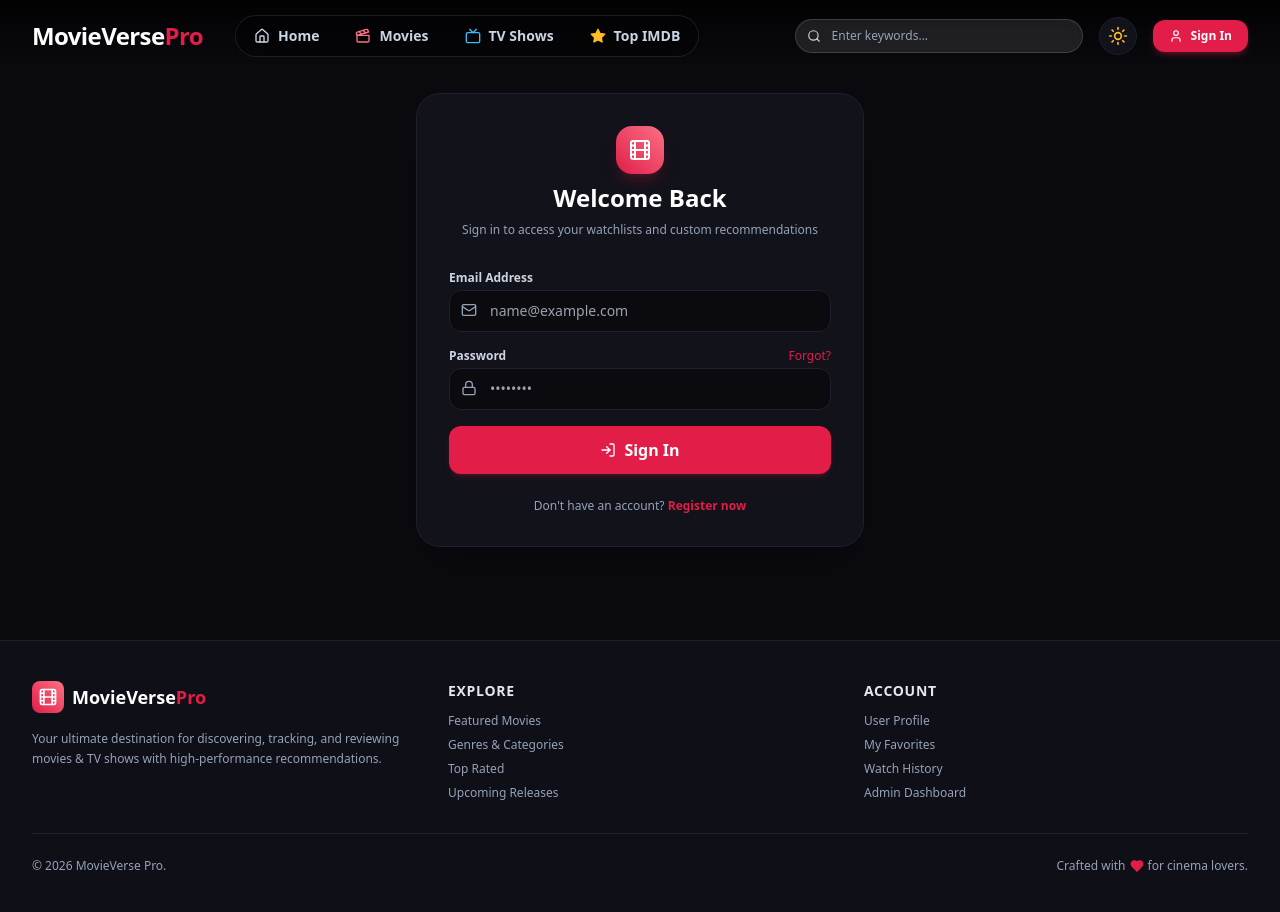
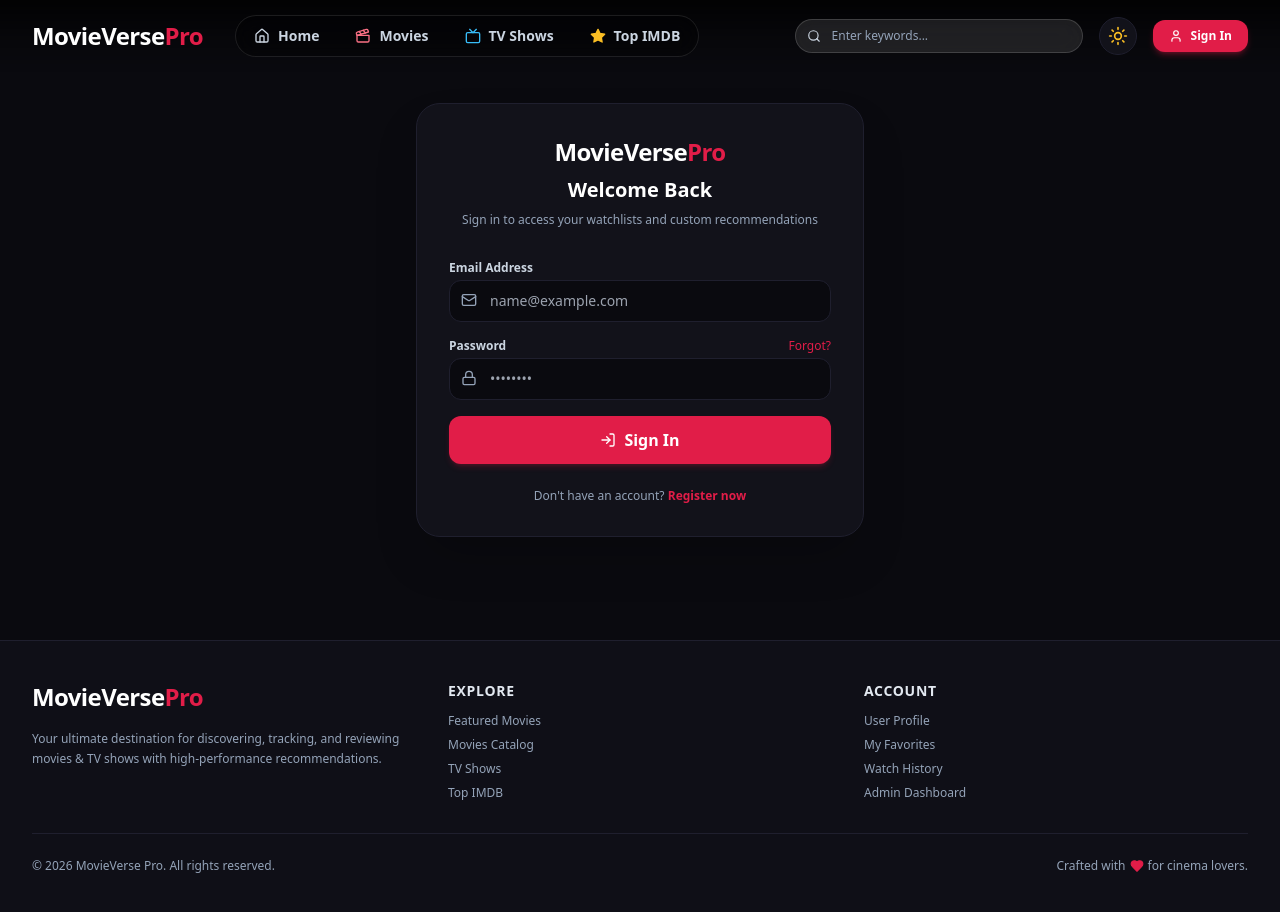
Before and after one commit to bipulchakma12/MovieVerse-Pro, a Next.js app in the folder client/: page /login in a window 1280 px wide. Built offline with nearby package versions, Linux system fonts and the light colour scheme.

Commit message:
style: remove square film icon boxes across footer, login, register, forgot-password, and not-found pages

```diff
--- a/client/src/app/forgot-password/page.tsx
+++ b/client/src/app/forgot-password/page.tsx
@@ -96,10 +96,12 @@ export default function ForgotPasswordPage() {
 
         {/* Header Icon & Title */}
         <div className="text-center space-y-2">
-          <div className="w-12 h-12 rounded-2xl bg-gradient-to-tr from-brand-600 to-rose-400 flex items-center justify-center mx-auto shadow-lg shadow-brand-500/20">
-            <KeyRound className="w-6 h-6 text-white" />
-          </div>
-          <h2 className="text-2xl font-bold text-slate-900 dark:text-white">
+          <Link href="/" className="inline-block hover:scale-105 transition-transform mb-2">
+            <span className="text-2xl font-black text-slate-900 dark:text-white tracking-tight">
+              MovieVerse<span className="text-brand-500 font-black">Pro</span>
+            </span>
+          </Link>
+          <h2 className="text-xl font-bold text-slate-900 dark:text-white">
             {step === 'request' ? 'Reset Your Password' : 'Set New Password'}
           </h2>
           <p className="text-xs text-slate-500 dark:text-slate-400">
--- a/client/src/app/login/page.tsx
+++ b/client/src/app/login/page.tsx
@@ -64,10 +64,12 @@ export default function LoginPage() {
 
         {/* Header */}
         <div className="text-center space-y-2 mb-8">
-          <div className="w-12 h-12 rounded-2xl bg-gradient-to-tr from-brand-600 to-rose-400 flex items-center justify-center mx-auto shadow-lg shadow-brand-500/20">
-            <Film className="w-6 h-6 text-white" />
-          </div>
-          <h2 className="text-2xl font-bold text-slate-900 dark:text-white">Welcome Back</h2>
+          <Link href="/" className="inline-block hover:scale-105 transition-transform">
+            <span className="text-2xl font-black text-slate-900 dark:text-white tracking-tight">
+              MovieVerse<span className="text-brand-500 font-black">Pro</span>
+            </span>
+          </Link>
+          <h2 className="text-xl font-bold text-slate-900 dark:text-white">Welcome Back</h2>
           <p className="text-xs text-slate-500 dark:text-slate-400">
             Sign in to access your watchlists and custom recommendations
           </p>
--- a/client/src/app/not-found.tsx
+++ b/client/src/app/not-found.tsx
@@ -5,9 +5,11 @@ import { Film } from 'lucide-react';
 export default function NotFound() {
   return (
     <div className="min-h-[70vh] flex flex-col items-center justify-center text-center px-4">
-      <div className="w-16 h-16 rounded-2xl bg-brand-500/10 text-brand-500 flex items-center justify-center mb-4">
-        <Film className="w-8 h-8" />
-      </div>
+      <Link href="/" className="mb-4 inline-block hover:scale-105 transition-transform">
+        <span className="text-3xl font-black text-slate-900 dark:text-white tracking-tight">
+          MovieVerse<span className="text-brand-500 font-black">Pro</span>
+        </span>
+      </Link>
       <h1 className="text-4xl font-black text-slate-900 dark:text-white mb-2">404 - Page Not Found</h1>
       <p className="text-sm text-slate-500 dark:text-slate-400 max-w-md mb-6">
         The movie or page you are looking for does not exist or has been moved.
--- a/client/src/app/register/page.tsx
+++ b/client/src/app/register/page.tsx
@@ -64,10 +64,12 @@ export default function RegisterPage() {
 
         {/* Header */}
         <div className="text-center space-y-2 mb-8">
-          <div className="w-12 h-12 rounded-2xl bg-gradient-to-tr from-brand-600 to-rose-400 flex items-center justify-center mx-auto shadow-lg shadow-brand-500/20">
-            <Film className="w-6 h-6 text-white" />
-          </div>
-          <h2 className="text-2xl font-bold text-slate-900 dark:text-white">Create Account</h2>
+          <Link href="/" className="inline-block hover:scale-105 transition-transform">
+            <span className="text-2xl font-black text-slate-900 dark:text-white tracking-tight">
+              MovieVerse<span className="text-brand-500 font-black">Pro</span>
+            </span>
+          </Link>
+          <h2 className="text-xl font-bold text-slate-900 dark:text-white">Create Account</h2>
           <p className="text-xs text-slate-500 dark:text-slate-400">
             Join MovieVerse Pro for unlimited movies and reviews
           </p>
--- a/client/src/components/Footer.tsx
+++ b/client/src/components/Footer.tsx
@@ -2,7 +2,7 @@
 
 import React from 'react';
 import Link from 'next/link';
-import { Film, Heart } from 'lucide-react';
+import { Heart } from 'lucide-react';
 
 export const Footer: React.FC = () => {
   return (
@@ -13,14 +13,11 @@ export const Footer: React.FC = () => {
           {/* Brand Col */}
           <div className="space-y-4">
             <Link href="/" className="flex items-center gap-2">
-              <div className="w-8 h-8 rounded-lg bg-gradient-to-tr from-brand-600 to-rose-400 flex items-center justify-center">
-                <Film className="w-5 h-5 text-white" />
-              </div>
-              <span className="text-lg font-bold text-slate-900 dark:text-white">
-                MovieVerse<span className="text-brand-500">Pro</span>
+              <span className="text-2xl font-black text-slate-900 dark:text-white tracking-tight">
+                MovieVerse<span className="text-brand-500 font-black">Pro</span>
               </span>
             </Link>
-            <p className="text-xs leading-relaxed max-w-sm">
+            <p className="text-xs leading-relaxed max-w-sm text-slate-500 dark:text-slate-400">
               Your ultimate destination for discovering, tracking, and reviewing movies & TV shows with high-performance recommendations.
             </p>
           </div>
@@ -30,9 +27,9 @@ export const Footer: React.FC = () => {
             <h4 className="text-sm font-semibold text-slate-900 dark:text-slate-200 uppercase tracking-wider mb-3">Explore</h4>
             <ul className="space-y-2 text-xs">
               <li><Link href="/" className="hover:text-brand-500 transition-colors">Featured Movies</Link></li>
-              <li><Link href="/genres" className="hover:text-brand-500 transition-colors">Genres & Categories</Link></li>
-              <li><Link href="/top-rated" className="hover:text-brand-500 transition-colors">Top Rated</Link></li>
-              <li><Link href="/upcoming" className="hover:text-brand-500 transition-colors">Upcoming Releases</Link></li>
+              <li><Link href="/trending" className="hover:text-brand-500 transition-colors">Movies Catalog</Link></li>
+              <li><Link href="/tv" className="hover:text-brand-500 transition-colors">TV Shows</Link></li>
+              <li><Link href="/trending" className="hover:text-brand-500 transition-colors">Top IMDB</Link></li>
             </ul>
           </div>
 
@@ -49,8 +46,8 @@ export const Footer: React.FC = () => {
 
         </div>
 
-        <div className="mt-8 pt-6 border-t border-slate-200 dark:border-dark-border flex flex-col sm:flex-row items-center justify-between text-xs gap-4">
-          <p>© {new Date().getFullYear()} MovieVerse Pro.</p>
+        <div className="mt-8 pt-6 border-t border-slate-200 dark:border-dark-border flex flex-col sm:flex-row items-center justify-between text-xs gap-4 text-slate-500 dark:text-slate-400">
+          <p>© {new Date().getFullYear()} MovieVerse Pro. All rights reserved.</p>
           <p className="flex items-center gap-1">
             Crafted with <Heart className="w-3.5 h-3.5 text-brand-500 fill-brand-500" /> for cinema lovers.
           </p>
```
